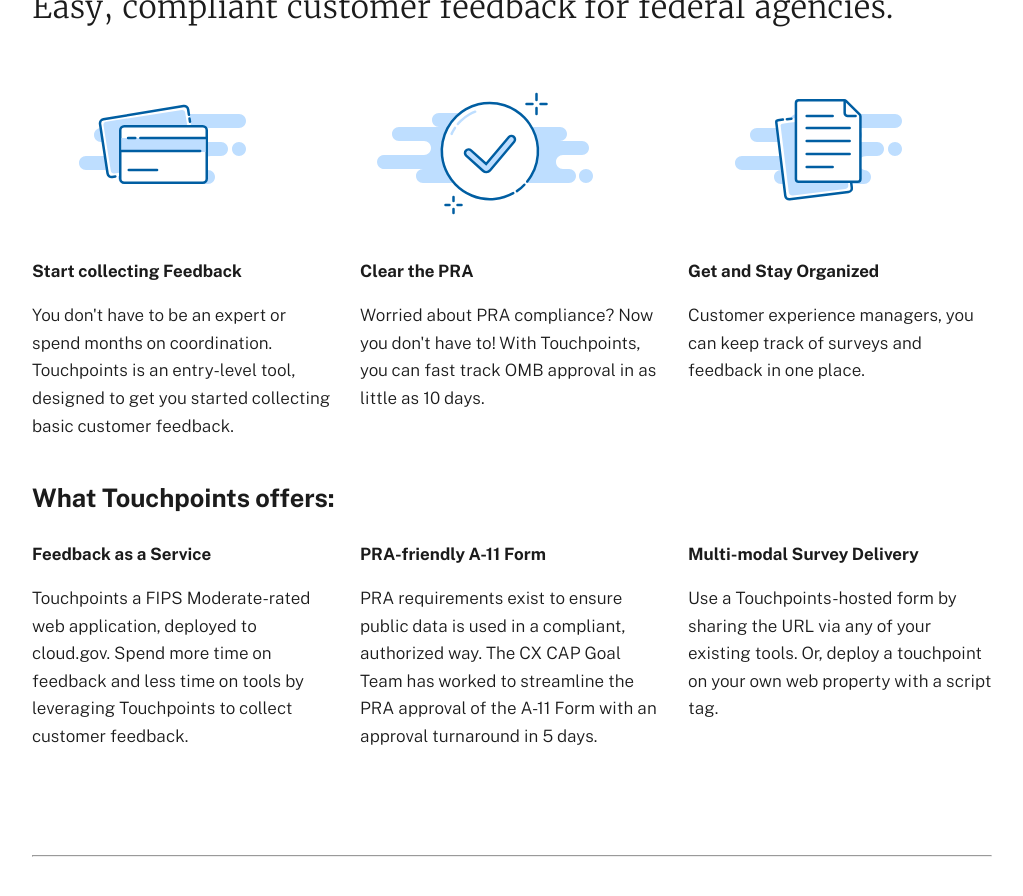
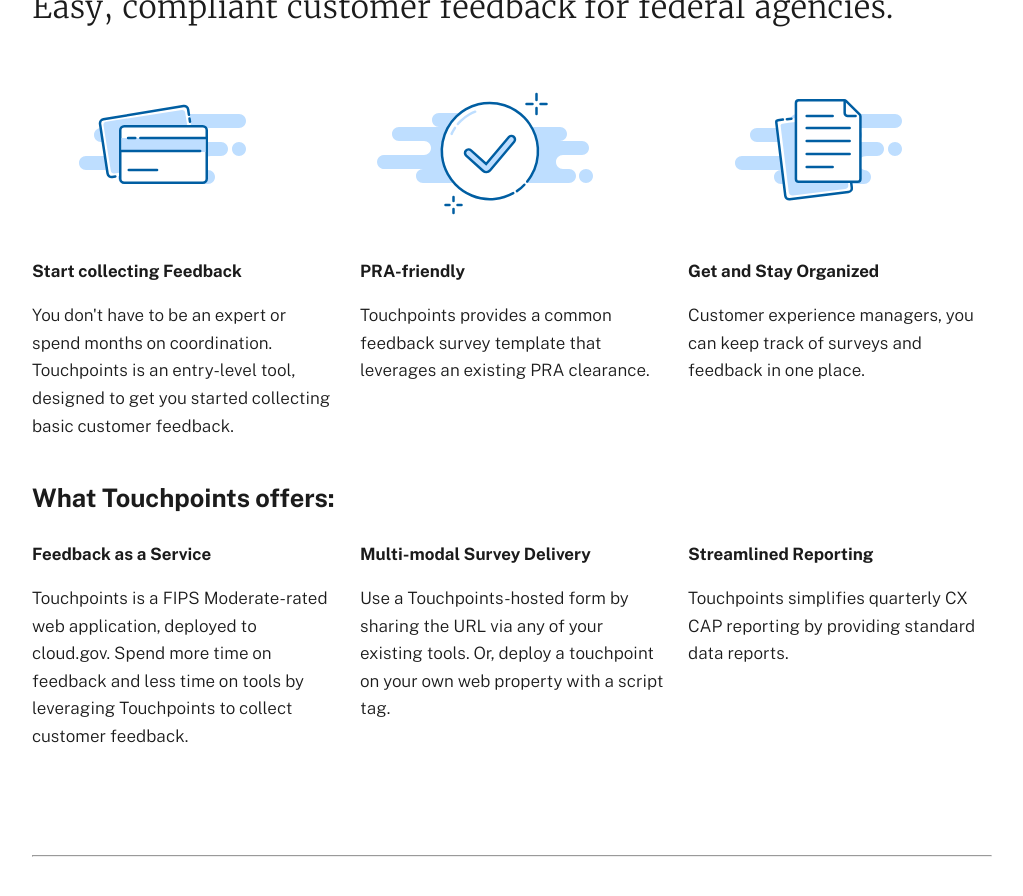
Before and after one commit to GSA-TTS/touchpoints-site, a Jekyll site: the page built from index.md, in a window 1280 px wide and 900 px high, scrolled down 200 px. Shown: the top 896 px of the window, without its empty margins (128-1151 px from the left). Built offline with Jekyll 4.4.1, drawn with Linux system fonts in a browser that asks for light colours.

Commit message:
update top PRA column text
* change bottom PRA text to Reporting
* reorder Reporting column

```diff
--- a/index.md
+++ b/index.md
@@ -21,12 +21,11 @@ deck: "Easy, compliant customer feedback for federal agencies."
     <img class="org-img" src="{{ site.baseurl }}/assets/img/done.svg" alt="Easy PRA">
     <br>
     <strong>
-      Clear the PRA
+      PRA-friendly
     </strong>
     <p>
-      Worried about PRA compliance?
-      Now you don't have to! With Touchpoints,
-      you can fast track OMB approval in as little as 10 days.
+      Touchpoints provides a common feedback survey template
+      that leverages an existing PRA clearance.
     </p>
   </div>
   <div class="tablet:grid-col">
@@ -54,21 +53,9 @@ deck: "Easy, compliant customer feedback for federal agencies."
       Feedback as a Service
     </strong>
     <p>
-      Touchpoints a FIPS Moderate-rated web application, deployed to cloud.gov.
+      Touchpoints is a FIPS Moderate-rated web application, deployed to cloud.gov.
       Spend more time on feedback and less time on tools
       by leveraging Touchpoints to collect customer feedback.
-    </p>
-  </div>
-  <div class="tablet:grid-col">
-    <strong>
-      PRA-friendly A-11 Form
-    </strong>
-    <p>
-      PRA requirements exist to ensure public data is used in a compliant,
-      authorized way.
-      The CX CAP Goal Team
-      has worked to streamline the PRA approval of the A-11 Form
-      with an approval turnaround in 5 days.
     </p>
   </div>
   <div class="tablet:grid-col">
@@ -78,6 +65,15 @@ deck: "Easy, compliant customer feedback for federal agencies."
     <p>
       Use a Touchpoints-hosted form by sharing the URL via any of your existing tools.
       Or, deploy a touchpoint on your own web property with a script tag.
+    </p>
+  </div>
+  <div class="tablet:grid-col">
+    <strong>
+      Streamlined Reporting
+    </strong>
+    <p>
+      Touchpoints simplifies quarterly CX CAP reporting
+      by providing standard data reports.
     </p>
   </div>
 </div>
```
